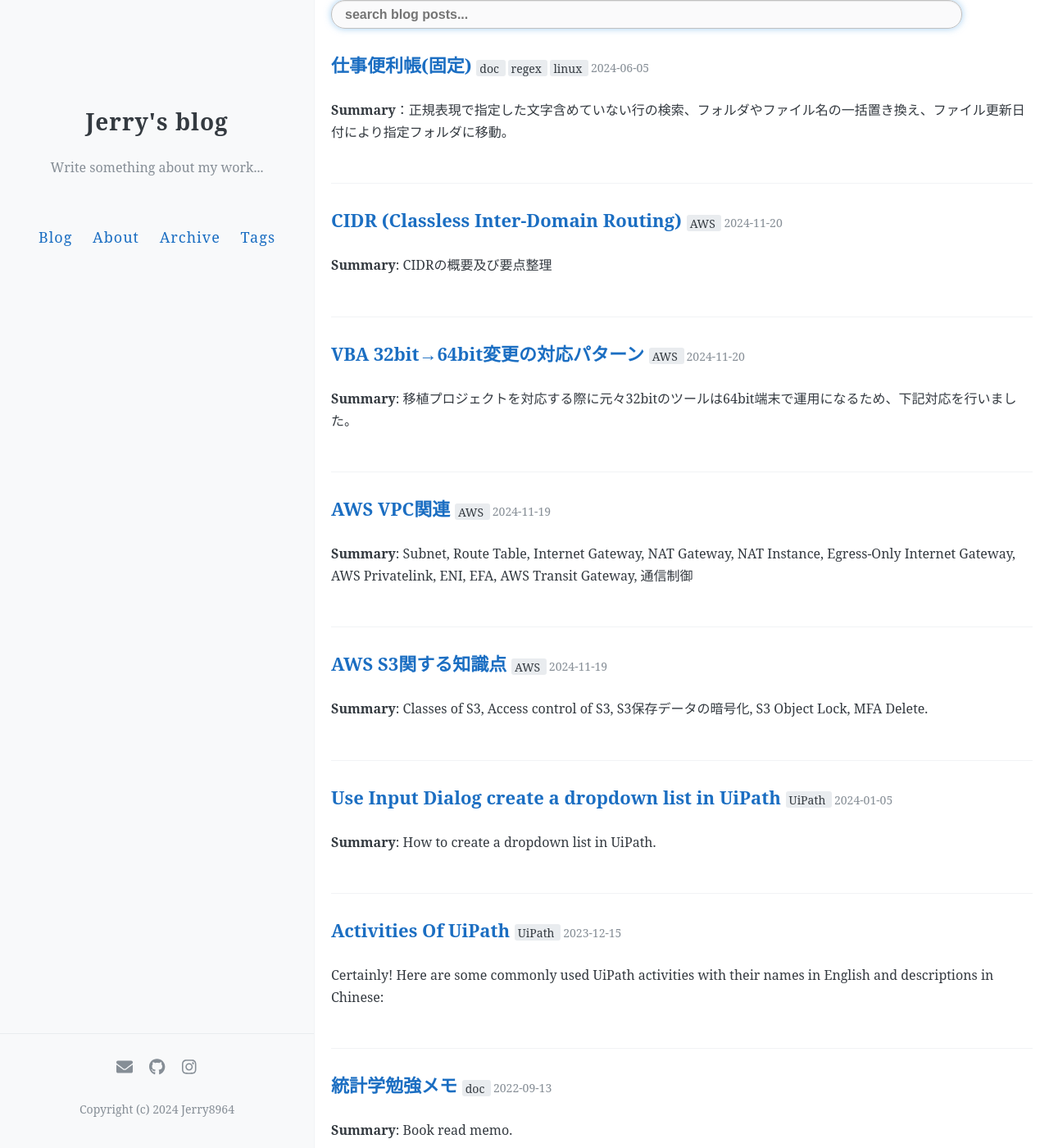
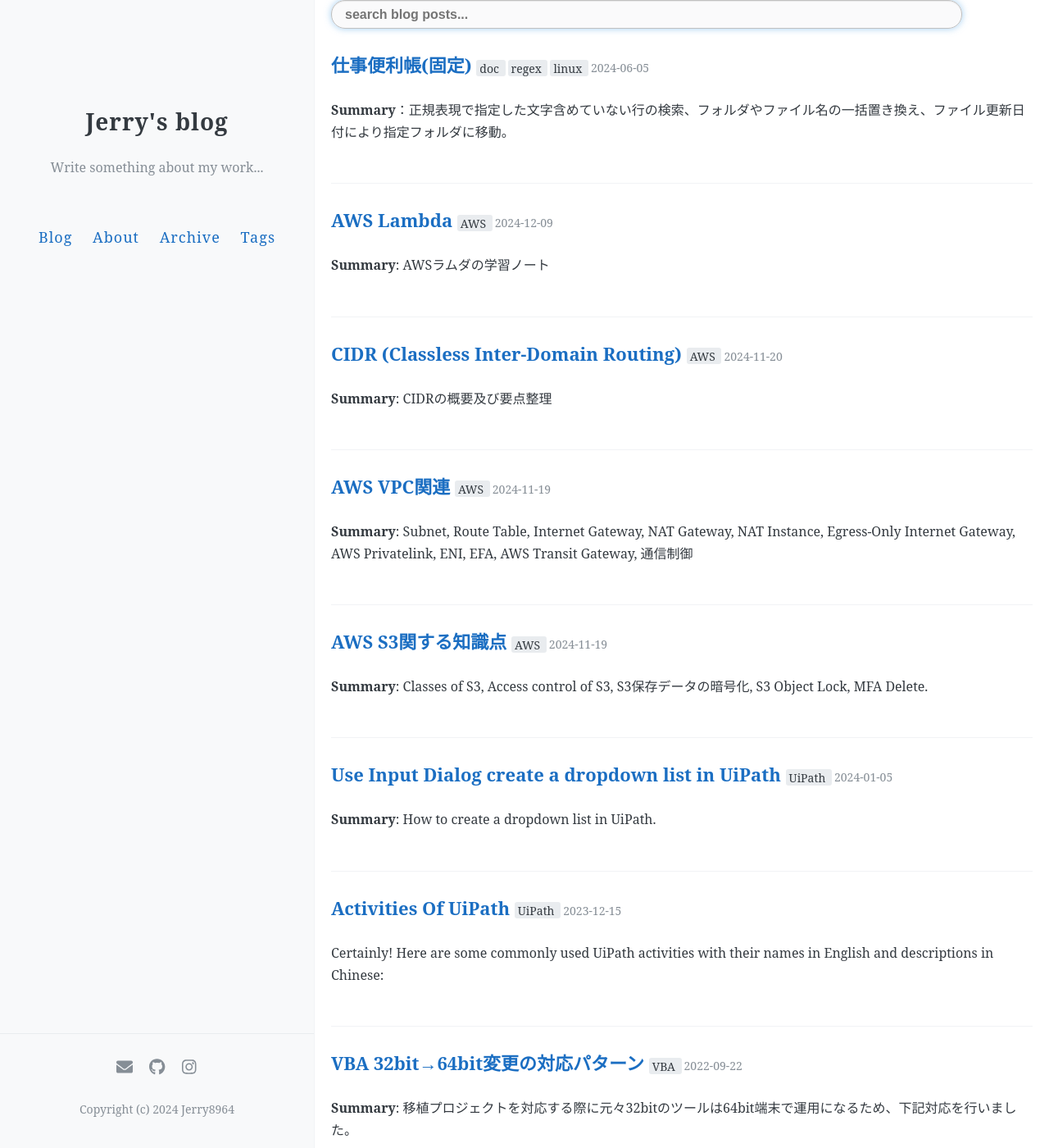
Before and after one commit to jerry8964/jerry8964.github.io, a Jekyll site: the page built from index.html, in a window 1280 px wide and 1400 px high. Shown: the whole window at 82% size. Built offline with Jekyll 4.4.1, drawn with Linux system fonts in a browser that asks for light colours; the list of posts is cut into pages by our own code; comment, search, counter and statistics services are not loaded; some of the changed lines change nothing that is shown.

Commit message:
modified:   2022-09-22-VBA-Macro-32bit-to-64bit.md 	new file:   2024-12-09-aws-lambda-01.md

```diff
--- a/_posts/2022-09-22-VBA-Macro-32bit-to-64bit.md
+++ b/_posts/2022-09-22-VBA-Macro-32bit-to-64bit.md
@@ -1,8 +1,8 @@
 ---
 layout: post
 title: "VBA 32bit→64bit変更の対応パターン"
-date:   2024-11-20
-tags: [AWS]
+date:   2022-09-22
+tags: [VBA]
 comments: false
 author: Jerry8964
 ---
--- /dev/null
+++ b/_posts/2024-12-09-aws-lambda-01.md
@@ -0,0 +1,115 @@
+---
+layout: post
+title: "AWS Lambda"
+date:   2024-12-09
+tags: [AWS]
+comments: false
+author: Jerry8964
+---
+
+**Summary**: AWSラムダの学習ノート
+
+
+
+# AWS Lambda
+
+
+
+### １．定義
+
+AWS Lambda（ラムダ）はサーバーレスでプログラムのコードを実行できるフルマネージドサービスです。サーバーレスとは、EC2インスタンスなどのサーバーを必要とせずリクエスト発生時にだけプログラムが実行されるアーキテクチャのことです。サーバーレスアーキテクチャでは、インフラストラクチャの管理は完全にAWSによって行われます。
+
+Lambdaを利用すると次のようなメリットがあります。
+・プログラム実行環境の構築や運用が不要になる
+・プログラムはリージョン内の複数のAZに分散して配置される（耐障害性・可用性の向上）
+・プログラムへのリクエスト数に応じたスケーリングが自動的に行われる（拡張性の向上）
+
+### ２．Lambda関数の特徴
+
+- 開発言語：Java、Node.js、Pythonなど様々
+- 実行時間：最長15分
+- 課金方式：リクエストに基づいく課金と実行時間（単価はメモリ量依存）に基づく課金の合計
+- 実行タイミング：特定のイベントがトリガーとして発生したときに実行
+
+**ユーザーはLambda関数を実行するため**
+
+- Lambda関数の作成と更新、環境変数設定、IAMロールの設定などアプリケーションに関する設定
+- Lambda関数を実行するメモリサイズや最大実行時間の指定等、リソースに関する設定
+
+など行います。
+
+### ３．Lambda関数のトリガー
+
+Lambda関数実行の起点となるイベントを「トリガー」という、以下はトリガーとして設定できるイベントの一例です。
+
+1. Amazon S3 バケットにオブジェクトが作成された時。
+2. Amazon DynamoDBのテーブルに変更があった時
+3. Amazon SQSキューにメッセージが追加された時
+4. Amazon SNSからトピックが通知された時
+5. Amazon API Gateway経由で直接Lambda関数が呼び出された時
+
+例えば：ユーザーがUploadされた画像ファイルがS3に保存されたときに、Lambda関数が実行されて画像ファイルの情報をDynamoDBに書き込むという利用方法があります。
+
+### ４．Lambda関数のアクセス権限
+
+- 実行ログの保存のため　→　CloudWatch Logsへのアクセス権限（Default）
+- 他のAWSサービスへのアクセス権限を持つIAMロールによって付与します。
+
+イメージ
+
+![img](https://ping-t-resouces.com/uploads/question_image/file/23011/k58660.jpg)
+
+
+
+### ５．Lambda関数のVPCアクセス
+
+作成したLambda関数はLambda専用セキュリティVPCに配置されます。このLambda専用VPCからは、インターネットやPublicサブネット内のAWSリソースにはアクセスできますが、Privateサブネット内のAWSリソースへはアクセスできません。
+
+![img](https://ping-t-resouces.com/uploads/question_image/file/23012/k58661.jpg)
+
+Lambda関数からPrivateサブネット内のAWSリソースへアクセスさせたい場合は「VPCアクセス」の設定をします。VPCアクセスではアクセスしたいAWSリソースのあるVPCやサブネットの選択と、Lambda関数のセキュリティグループを設定します。VPCアクセスを設定するとLambda関数がサブネット毎に接続用のENI（Elastic Network Interface）を作成して、Privateサブネット内のAWSリソースへアクセスします。
+VPCアクセスを設定したLambda関数は、ENIを作成したサブネットへアクセスできるようになる代わりに、**インターネットへアクセスできなくなります。**
+
+![img](https://ping-t-resouces.com/uploads/question_image/file/23013/kk58661.jpg)
+
+VPCアクセスを設定したLambda関数からインターネットへアクセスしたい場合は、プライベートサブネットからインターネットへアクセスする方法と同様に、NATゲートウェイまたはNATインスタンスを経由します。また、インターネットを経由せずにパブリックなAWSリソースへアクセスしたい場合は、VPCエンドポイントを経由します。
+
+![kkk58661.jpg](https://ping-t-resouces.com/uploads/question_image/file/23014/kkk58661.jpg)
+
+### ６．Lambda関数の同時実行
+
+Lambda関数は、発生したイベントの数だけ同時実行されます。ある特定の時点で、実行中のLambda関数の個数を「同時実行数」といいます。同時実行数には上限値が設定されており、東京リージョンでのデフォルトの上限値は1000です。
+
+この上限値はアカウント全体のすべてのLambda関数に対して適応されます。そのため、ある特定のLambda関数で多数の同時実行が進行している場合、別のLambda関数の実行が制限される可能性があります。このような状況を避けるため、事前に特定のLambda関数に対して「同時実行」の数を予約できます。たとえば200を予約しておくと、その関数は200まで同時実行ができ、他の関数は合計して800までの同時実行が可能となります。
+
+Lambda関数が初めて実行される場合や一定期間実行されていない場合は、Lambda関数の実行環境であるランタイム環境の準備に時間がかかるため、Lambda関数の処理が開始されるまで時間がかかります。（コールドスタート）
+一方、同じLambda関数に対するリクエストが継続的に発生する場合は、ランタイム環境が再利用されるため準備処理が省略され、Lambda関数の開始までの時間が短くなります。（ウォームスタート）
+
+Lambda関数のランタイム環境を事前に準備しておくことを「プロビジョニング」といい、「プロビジョニングされた同時実行」を予約することで、Lambda関数の起動時間を短縮し、レスポンス時間を改善できます。これは、Lambda関数の処理でレイテンシーの低減が重要な場合に特に有効です。（ただし「プロビジョニングされた同時実行」を予約する場合、別途料金がかかります）
+
+### ７．暗号化ヘルパー
+
+Lambda関数の環境変数には、APIキー、データベースの認証情報、アクセスキーなどの機密情報が含まれることがあります。これらの情報を暗号化することは、機密情報のセキュリティを強化し、コンプライアンスを遵守し、意図しない情報の流出を防ぐために非常に重要です。
+Lambda関数の設定画面だけでなく、ログやエラーメッセージでも平文で表示されないようにする必要があります。
+
+暗号化ヘルパーは、Lambda関数で使用する環境変数をAWS KMSを使用して暗号化し、実行時に復号して利用するためのツールです。
+AWS Key Management Service（KMS）は、暗号化に使用する鍵（キー）を作成・管理するサービスです。暗号化ヘルパーはKMSを利用してデータを暗号化し、安全に管理することができます。
+
+![img](https://ping-t-resouces.com/uploads/question_image/file/27214/k65859.jpg)
+
+### ８．Amazon API Gateway
+
+API Gatewayはマネージドサービスなので、Lambdaと組み合わせることで完全にサーバーレスでWebアプリケーションを実行できます。
+例えばクライアントからのHTTPリクエストをAPI Gatewayで受信し、それをトリガーとしてLambda関数を実行させ、レスポンスをAPI Gateway経由で返すことができます。
+
+API Gatewayで作成できるAPIは、クライアントとサーバー間の接続方法や機能によって以下の3種類があります。
+
+1. REST API
+2. HTTP API
+3. Socket API
+
+### ９．Canaryリリース
+
+Canaryリリースは、新しいバージョンのAPIを段階的にリリースする方法です。まず、既存本番ステージ新しいAPIバージョンをデプロイし、一部トラフィックを新しいバージョンに向けます。新しいバージョンが安定して動作確認することが確認されたら、トラフィックの割合を徐々に増やしていき、最終的にすべてトラフィック新しいバージョンに移行します。もし問題発生する場合はすぐ元のバージョンに戻すことができます。
+
+![img](https://ping-t-resouces.com/uploads/question_image/file/26584/k65744.jpg)
```
